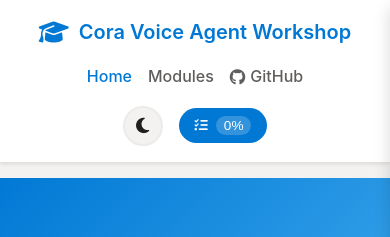
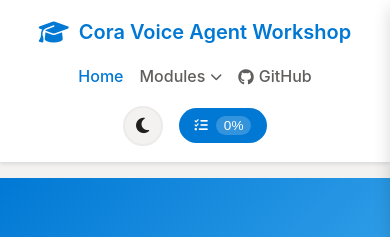
Before and after one commit to jbaart37/Cora-Voice-Agent-Training, a Jekyll site: the page built from docs/index.md, in a window 390 px wide. Shown: the top 237 px of the page. Built offline with Jekyll 4.4.1, drawn with Linux system fonts in a browser that asks for light colours.

Commit message:
Add dropdown navigation menu for Modules
- Replace single Modules link with dropdown menu
- Add all 6 modules to dropdown with numbered badges
- Hover to reveal menu with smooth animation
- Chevron icon rotates on hover
- Each module has number badge and full title
- Mobile responsive (right-aligned on small screens)

```diff
--- a/docs/_layouts/default.html
+++ b/docs/_layouts/default.html
@@ -24,7 +24,29 @@
                 </div>
                 <nav class="main-nav">
                     <a href="{{ '/' | relative_url }}" {% if page.url == '/' %}class="active"{% endif %}>Home</a>
-                    <a href="{{ '/modules/module1-overview.html' | relative_url }}">Modules</a>
+                    <div class="dropdown">
+                        <a href="#" class="dropdown-toggle">Modules <i class="fas fa-chevron-down"></i></a>
+                        <div class="dropdown-menu">
+                            <a href="{{ '/modules/module1-overview.html' | relative_url }}" class="dropdown-item">
+                                <span class="module-num">1</span> Getting Started
+                            </a>
+                            <a href="{{ '/modules/module2-infrastructure.html' | relative_url }}" class="dropdown-item">
+                                <span class="module-num">2</span> Infrastructure Setup
+                            </a>
+                            <a href="{{ '/modules/module3-deployment.html' | relative_url }}" class="dropdown-item">
+                                <span class="module-num">3</span> Application Deployment
+                            </a>
+                            <a href="{{ '/modules/module4-ai-foundry.html' | relative_url }}" class="dropdown-item">
+                                <span class="module-num">4</span> Azure OpenAI & AI Foundry
+                            </a>
+                            <a href="{{ '/modules/module5-analytics.html' | relative_url }}" class="dropdown-item">
+                                <span class="module-num">5</span> Analytics Dashboard
+                            </a>
+                            <a href="{{ '/modules/module6-advanced.html' | relative_url }}" class="dropdown-item">
+                                <span class="module-num">6</span> Advanced Topics
+                            </a>
+                        </div>
+                    </div>
                     <a href="https://github.com/jbaart37/Cora-Voice-Agent-Training" target="_blank">
                         <i class="fab fa-github"></i> GitHub
                     </a>
--- a/docs/assets/css/main.css
+++ b/docs/assets/css/main.css
@@ -1919,3 +1919,96 @@
 .zoom-hint i {
     margin-right: 0.5rem;
 }
+
+/* Dropdown Menu for Modules Navigation */
+.dropdown {
+    position: relative;
+    display: inline-block;
+}
+
+.dropdown-toggle {
+    display: flex;
+    align-items: center;
+    gap: 0.5rem;
+    cursor: pointer;
+}
+
+.dropdown-toggle i {
+    font-size: 0.75rem;
+    transition: transform 0.3s ease;
+}
+
+.dropdown:hover .dropdown-toggle i {
+    transform: rotate(180deg);
+}
+
+.dropdown-menu {
+    position: absolute;
+    top: 100%;
+    left: 0;
+    background: var(--bg-primary);
+    border: 1px solid var(--border-color);
+    border-radius: 8px;
+    box-shadow: 0 8px 24px rgba(0, 0, 0, 0.15);
+    min-width: 280px;
+    opacity: 0;
+    visibility: hidden;
+    transform: translateY(-10px);
+    transition: all 0.3s ease;
+    z-index: 1000;
+    margin-top: 0.5rem;
+}
+
+.dropdown:hover .dropdown-menu {
+    opacity: 1;
+    visibility: visible;
+    transform: translateY(0);
+}
+
+.dropdown-item {
+    display: flex;
+    align-items: center;
+    gap: 1rem;
+    padding: 0.875rem 1.25rem;
+    color: var(--text-primary);
+    text-decoration: none;
+    transition: all 0.2s ease;
+    border-bottom: 1px solid var(--border-color);
+}
+
+.dropdown-item:last-child {
+    border-bottom: none;
+}
+
+.dropdown-item:hover {
+    background: var(--bg-secondary);
+    color: var(--primary-color);
+}
+
+.dropdown-item .module-num {
+    display: flex;
+    align-items: center;
+    justify-content: center;
+    width: 28px;
+    height: 28px;
+    background: var(--primary-color);
+    color: white;
+    border-radius: 50%;
+    font-weight: 700;
+    font-size: 0.875rem;
+    flex-shrink: 0;
+}
+
+.dropdown-item:hover .module-num {
+    background: linear-gradient(135deg, #0078d4, #00bcf2);
+    box-shadow: 0 2px 8px rgba(0, 120, 212, 0.3);
+}
+
+/* Mobile responsive dropdown */
+@media (max-width: 768px) {
+    .dropdown-menu {
+        min-width: 240px;
+        left: auto;
+        right: 0;
+    }
+}
```
